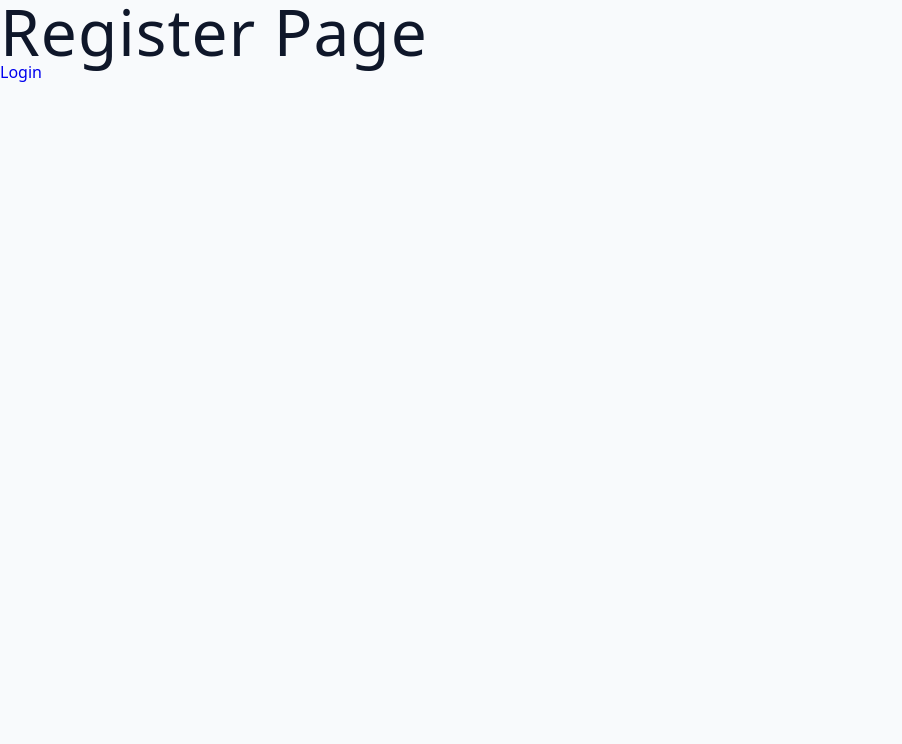
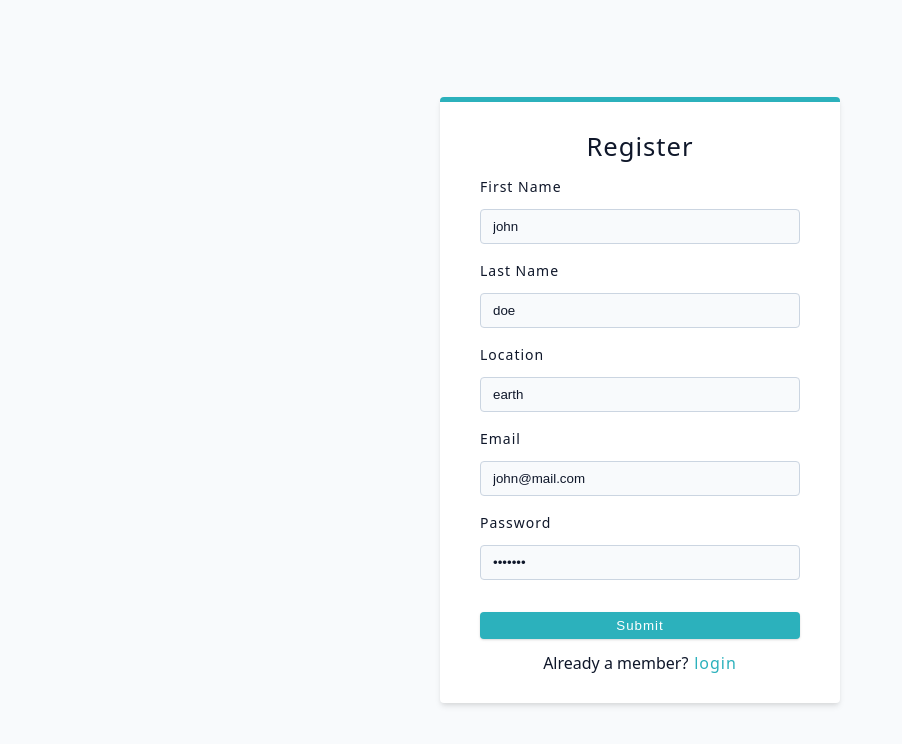
Before and after one commit to ritikxsharma/jobsMania, a React (Vite) app in the folder client/: page /register in a window 1280 px wide. Shown: the top 744 px of the page, without its empty margins (0-902 px from the left). Built offline with nearby package versions, Linux system fonts and the light colour scheme.

Commit message:
implemented register, login and error page.

```diff
--- /dev/null
+++ b/client/src/assets/wrappers/ErrorPage.js
@@ -0,0 +1,31 @@
+import styled from "styled-components";
+
+const Wrapper  = styled.main`
+    min-height: 100vh;
+    text-align: center;
+    display: flex;
+    align-items: center;
+    justify-content: center;
+    img{
+        width: 90vw;
+        max-width: 600px;
+        display: block;
+        margin-bottom: 2rem;
+        margin-top: -3rem;
+    }
+    h3{
+        margin-bottom: 0.5rem;
+    }
+    p{
+        line-height: 1.5;
+        margin-top: 0.5rem;
+        margin-bottom: 1rem;
+        color: var(--text-secondary-color);
+    }
+    a{
+        color: var(--primary-500);
+        text-transform: capitalize;
+    }
+`
+
+export default Wrapper;
--- /dev/null
+++ b/client/src/assets/wrappers/RegisterAndLoginPage.js
@@ -0,0 +1,30 @@
+import styled from "styled-components";
+
+const Wrapper = styled.section`
+  min-height: 100vh;
+  display: grid;
+  align-items: center;
+  .form {
+    max-width: 400px;
+    border-top: 5px solid var(--primary-500);
+  }
+  h4 {
+    text-align: center;
+    margin-bottom: 1rem;
+  }
+  p {
+    margin-top: 1rem;
+    text-align: center;
+    line-height: 1;
+  }
+  .btn {
+    margin-top: 1rem;
+  }
+  .member-btn {
+    color: var(--primary-500);
+    letter-spacing: var(--letter-spacing);
+    margin-left: 0.1rem;
+  }
+`;
+
+export default Wrapper;
--- /dev/null
+++ b/client/src/components/FormRow.jsx
@@ -0,0 +1,22 @@
+import React from "react";
+
+const FormRow = ({ type, name, labelText, defaultValue }) => {
+
+  return (
+    <div className="form-row">
+      <label htmlFor={name} className="form-label">
+        {labelText || text}
+      </label>
+      <input
+        type={type}
+        name={name}
+        id={name}
+        className="form-input"
+        defaultValue={defaultValue || ""}
+        required
+      />
+    </div>
+  );
+};
+
+export default FormRow;
--- /dev/null
+++ b/client/src/components/index.js
@@ -0,0 +1 @@
+export { default as FormRow } from './FormRow'
--- a/client/src/pages/Error.jsx
+++ b/client/src/pages/Error.jsx
@@ -1,16 +1,31 @@
-import React from 'react'
-import { Link, useRouteError } from 'react-router-dom'
+import React from "react";
+import { Link, useRouteError } from "react-router-dom";
+import Wrapper from "../assets/wrappers/ErrorPage";
+import img from "../assets/images/not-found.svg";
 
 const Error = () => {
-  const error = useRouteError()
+  const error = useRouteError();
   console.log(error);
+  if (error.status === 404) {
+    return (
+      <Wrapper>
+        <div>
+          <img src={img} alt="not found" />
+          <h3>Ohh! page not found</h3>
+          <p>We cant seem to find the page you are looking for</p>
+          <Link to='/dashboard'>back home</Link>
+        </div>
+      </Wrapper>
+    );
+  }
 
   return (
-    <div>
-      <h1>Error Page</h1>
-      <Link to='/'>back home</Link>
-    </div>
-  )
-}
+    <Wrapper>
+      <div>
+        <h3>Something went wrong</h3>
+      </div>
+    </Wrapper>
+  );
+};
 
-export default Error
+export default Error;
--- a/client/src/pages/Landing.jsx
+++ b/client/src/pages/Landing.jsx
@@ -1,5 +1,5 @@
 import React from "react";
-import Wrapper from "../assets/wrappers/Landing";
+import Wrapper from "../assets/wrappers/LandingPage";
 import main from "../assets/images/main.svg";
 import { Link } from "react-router-dom";
 
--- a/client/src/pages/Login.jsx
+++ b/client/src/pages/Login.jsx
@@ -1,13 +1,54 @@
-import React from 'react'
-import { Link } from 'react-router-dom'
+import React from "react";
+import { Link } from "react-router-dom";
+import Wrapper from "../assets/wrappers/RegisterAndLoginPage";
+import { FormRow } from "../components";
 
 const Login = () => {
+  const fields = [
+    {
+      name: "email",
+      type: "email",
+      defaultValue: "john@mail.com",
+      labelText: "email",
+    },
+    {
+      name: "password",
+      type: "password",
+      defaultValue: "johndoe",
+      labelText: "password",
+    },
+  ];
+
   return (
-    <div>
-      <h1>Login Page</h1>
-      <Link to='/register'>Register</Link>
-    </div>
-  )
-}
+    <Wrapper>
+      <form className="form">
+        <h4>Login</h4>
+        {fields.map((field, index) => {
+          return (
+            <FormRow
+              key={index}
+              type={field.type}
+              name={field.name}
+              defaultValue={field.defaultValue}
+              labelText={field.labelText}
+            />
+          );
+        })}
+        <button type="submit" className="btn btn-block">
+          submit
+        </button>
+        <button type="submit" className="btn btn-block">
+          explore the app
+        </button>
+        <p>
+          Not a member yet?
+          <Link to='/register' className="member-btn">
+            register
+          </Link>
+        </p>
+      </form>
+    </Wrapper>
+  );
+};
 
-export default Login
+export default Login;
--- a/client/src/pages/Register.jsx
+++ b/client/src/pages/Register.jsx
@@ -1,13 +1,98 @@
-import React from 'react'
-import { Link } from 'react-router-dom'
+import React from "react";
+import { Link } from "react-router-dom";
+import Wrapper from "../assets/wrappers/RegisterAndLoginPage";
+import { FormRow } from "../components";
 
 const Register = () => {
+  const fields = [
+    {
+      name: "firstName",
+      type: "text",
+      defaultValue: "john",
+      labelText: "first name",
+    },
+    {
+      name: "lastName",
+      type: "text",
+      defaultValue: "doe",
+      labelText: "last name",
+    },
+    {
+      name: "location",
+      type: "text",
+      defaultValue: "earth",
+      labelText: "location",
+    },
+    {
+      name: "email",
+      type: "email",
+      defaultValue: "john@mail.com",
+      labelText: "email",
+    },
+    {
+      name: "password",
+      type: "password",
+      defaultValue: "johndoe",
+      labelText: "password",
+    },
+  ];
+
   return (
-    <div>
-      <h1>Register Page</h1>
-      <Link to="/login">Login</Link>
-    </div>
-  )
-}
+    <Wrapper>
+      <form className="form">
+        <h4>Register</h4>
+        {fields.map((field, index) => {
+          return <FormRow
+            key={index}
+            name={field.name}
+            type={field.type}
+            defaultValue={field.defaultValue}
+            labelText={field.labelText}
+          />;
+        })}
+        {/* <FormRow
+          name="firstName"
+          type="text"
+          defaultValue="john"
+          labelText="first name"
+        />
+        <FormRow
+          name="lastName"
+          type="text"
+          defaultValue="doe"
+          labelText="last name"
+        />
+        <FormRow
+          name="location"
+          type="text"
+          labelText="location"
+          defaultValue="earth"
+        />
+        <FormRow
+          name="email"
+          type="email"
+          labelText="email"
+          defaultValue="john@mail.com"
+        />
+        <FormRow
+          name="password"
+          type="password"
+          defaultValue="johndoe"
+          labelText="password"
+        /> */}
+        <button type="submit" className="btn btn-block">
+          Submit
+        </button>
 
-export default Register
+        <p>
+          Already a member?{" "}
+          <Link to="/login" className="member-btn">
+            login
+          </Link>
+        </p>
+      </form>
+    </Wrapper>
+  );
+};
+
+export default Register;
```
Also changed, not shown: client/src/assets/images/not-found.svg (added), client/src/assets/wrappers/LandingPage.js (renamed from client/src/assets/wrappers/Landing.js).
